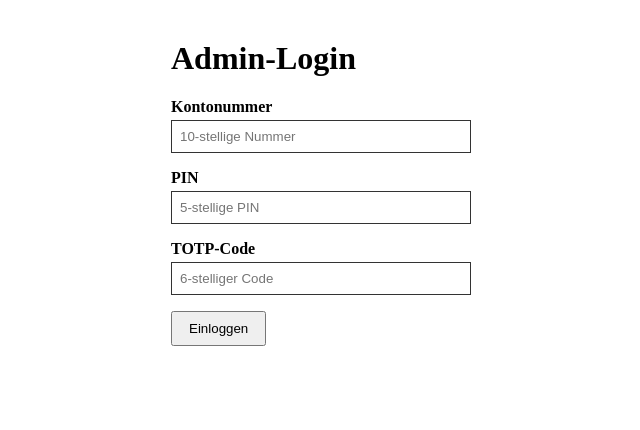
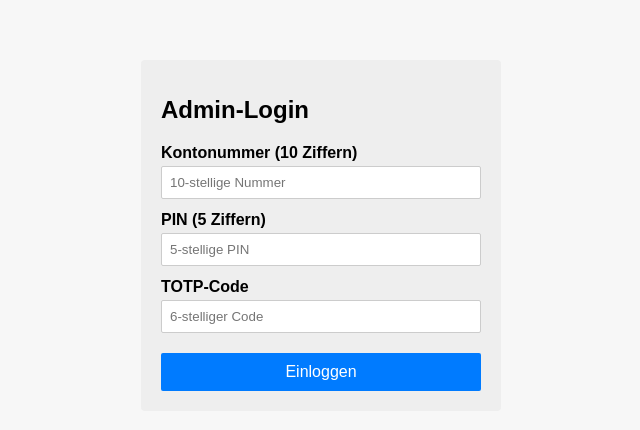
Before and after one commit to matsohms/1LuftiBank, a Django app: page / in a window 1280 px wide. Shown: the top 430 px of the page, without its empty margins (319-959 px from the left). Run offline with Django 4.2, Linux system fonts and the light colour scheme.

Commit message:
Update login.html

```diff
--- a/core/templates/login.html
+++ b/core/templates/login.html
@@ -2,32 +2,60 @@
 <html lang="de">
 <head>
   <meta charset="UTF-8">
-  <title>Admin Login</title>
+  <title>Admin-Login</title>
   <style>
-    /* Sichtbare Eingabefelder */
-    input { border: 1px solid #333; padding: 8px; margin: 4px 0; width: 100%; box-sizing: border-box; }
-    label { font-weight: bold; display: block; margin-top: 12px; }
-    button { padding: 8px 16px; margin-top: 12px; }
-    .container { max-width: 300px; margin: 40px auto; }
+    body { font-family: Arial, sans-serif; background: #f7f7f7; }
+    .container {
+      background: #eee;
+      padding: 20px;
+      margin: 60px auto;
+      width: 320px;
+      border-radius: 4px;
+    }
+    h1 { margin-bottom: 20px; font-size: 1.5em; }
+    label { display: block; font-weight: bold; margin-top: 12px; }
+    input {
+      width: 100%;
+      padding: 8px;
+      margin-top: 4px;
+      box-sizing: border-box;
+      border: 1px solid #ccc;
+      border-radius: 2px;
+      background: #fff;
+    }
+    .btn {
+      display: block;
+      width: 100%;
+      padding: 10px;
+      margin-top: 20px;
+      border: none;
+      font-size: 1em;
+      font-family: Arial, sans-serif;
+      cursor: pointer;
+      border-radius: 2px;
+    }
+    .btn-primary { background: #007bff; color: #fff; }
+    .error { color: #c00; margin-top: 10px; }
   </style>
 </head>
 <body>
   <div class="container">
     <h1>Admin-Login</h1>
     {% if error %}
-      <p style="color:red">{{ error }}</p>
+      <p class="error">{{ error }}</p>
     {% endif %}
-    <form method="post">{% csrf_token %}
-      <label for="id_account_number">Kontonummer</label>
+    <form method="post">
+      {% csrf_token %}
+      <label for="id_account_number">Kontonummer (10 Ziffern)</label>
       {{ form.account_number }}
 
-      <label for="id_pin">PIN</label>
+      <label for="id_pin">PIN (5 Ziffern)</label>
       {{ form.pin }}
 
       <label for="id_totp_code">TOTP-Code</label>
       {{ form.totp_code }}
 
-      <button type="submit">Einloggen</button>
+      <button type="submit" class="btn btn-primary">Einloggen</button>
     </form>
   </div>
 </body>
```
